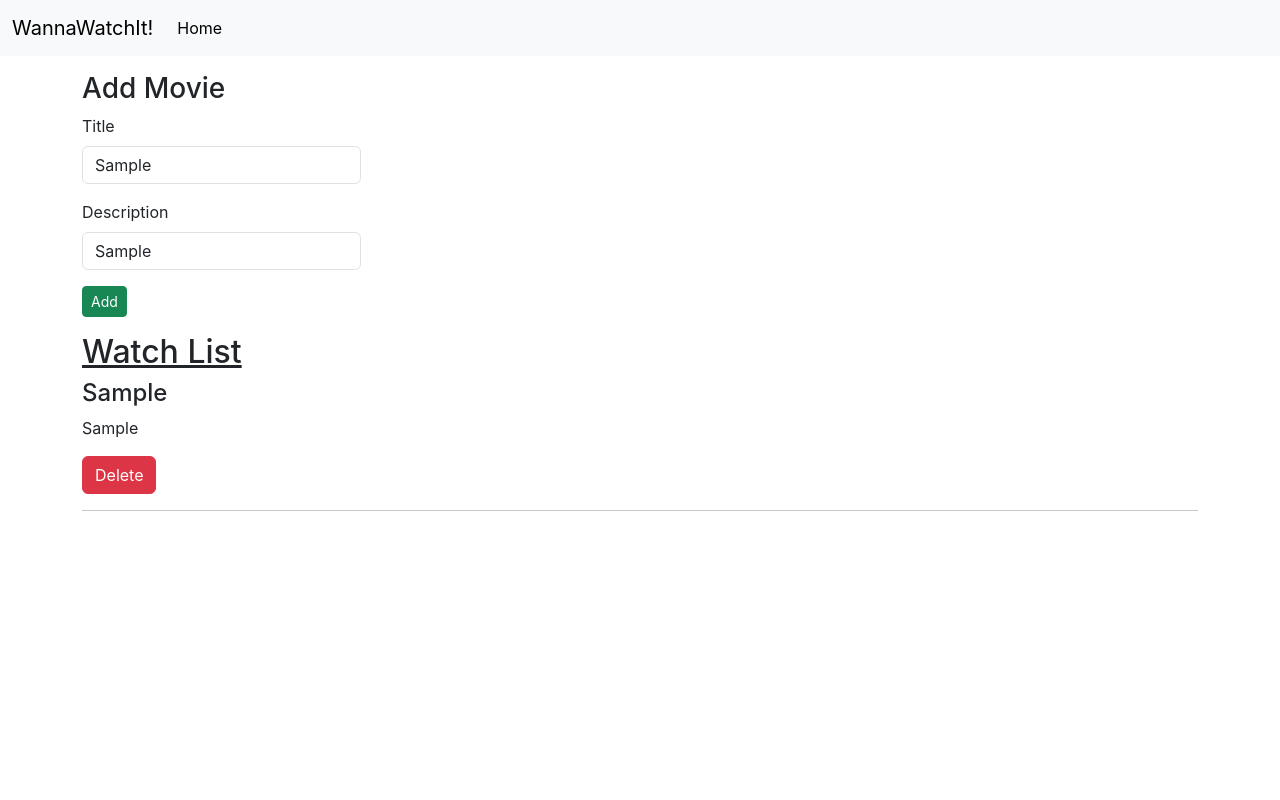
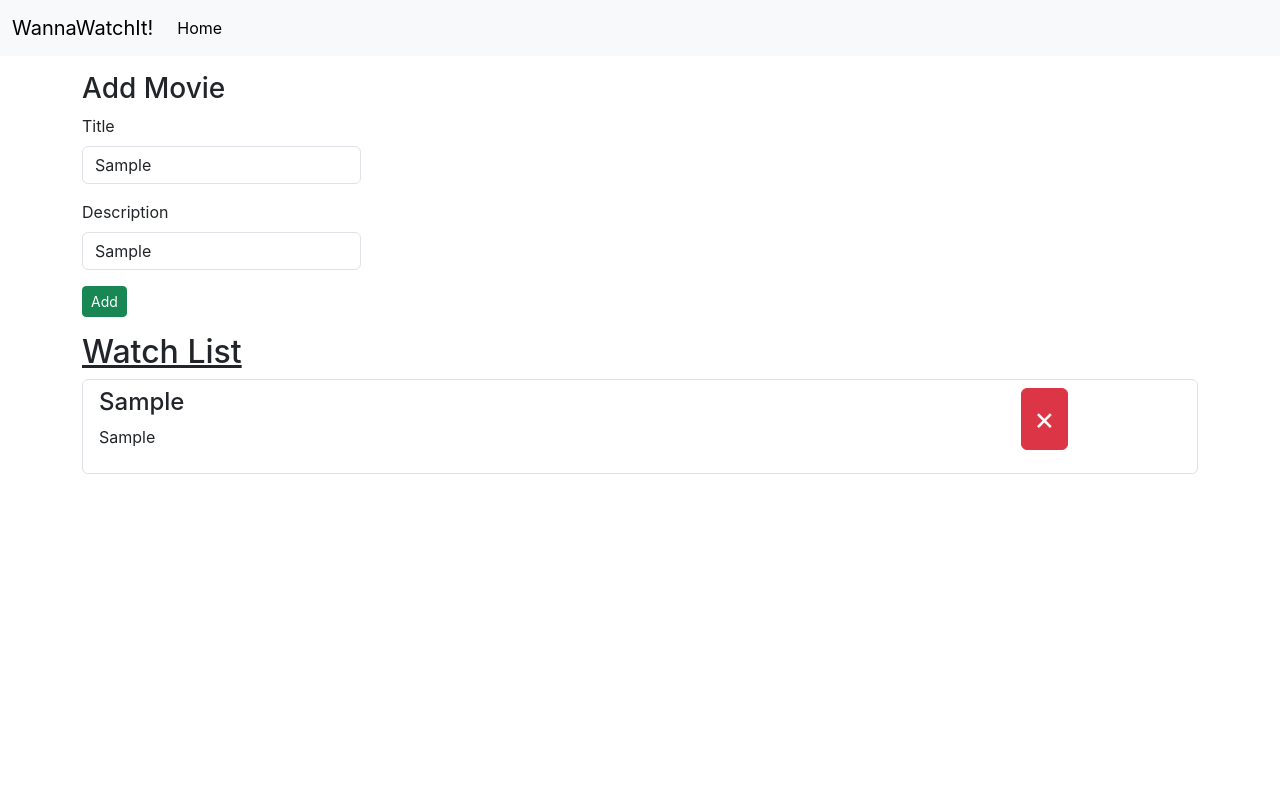
Before and after one commit to VedantUpadhyay/WannaWatchIt, a React (Create React App) app: page / in a window 1280 px wide. Both pictures are taken after typing "Sample", "Sample" into the empty fields and a click on the button "Add". Shown: the top 800 px of the page. Built offline with nearby package versions, Linux system fonts and the light colour scheme.

Commit message:
Wrapped list with LI & repositioned delete btn

```diff
--- a/src/MyComponents/Movie.js
+++ b/src/MyComponents/Movie.js
@@ -1,15 +1,24 @@
-import React from 'react'
+import React from "react";
 
-export default function Movie({movie, onDelete}) {
+export default function Movie({ movie, onDelete }) {
+  let closeBtn = {
+    fontSize: "2rem",
+  };
+
   return (
     <>
-      <div key={movie.id}>
-        <h4>
-          {movie.title}
-        </h4>
-        <p>{movie.desc}</p>
-        <button className="btn btn-danger" onClick={() => onDelete(movie)}>Delete</button>
+      <div className="row" key={movie.id}>
+        <div className="col-md-10">
+          <h4>{movie.title}</h4>
+          <p>{movie.desc}</p>
+        </div>
+        <div className="col-md-2">
+          <button style={closeBtn} className="btn btn-danger close" aria-label="Close" onClick={() => onDelete(movie)}>
+            <span aria-hidden="true">&times;</span>
+          </button>
+          {/* Add drop-down here */}
+        </div>
       </div>
     </>
-  )
+  );
 }
--- a/src/MyComponents/MovieList.js
+++ b/src/MyComponents/MovieList.js
@@ -1,38 +1,43 @@
-import React from 'react'
-import PropTypes from 'prop-types'
-import Movie from './Movie'
-
+import React from "react";
+import PropTypes from "prop-types";
+import Movie from "./Movie";
 
 export default function MovieList(props) {
   let movieListContainer = {
-    minHeight: '85vh'
+    minHeight: "85vh",
   };
 
   let textUnderline = {
-    textDecoration: 'underline'
+    textDecoration: "underline",
   };
 
   return (
-    <div className='container my-3' style={movieListContainer}>
+    <div className="container my-3" style={movieListContainer}>
       <h2 style={textUnderline}>Watch List</h2>
-      {props.movieList && props.movieList.length > 0 ? props.movieList.map((movie) => {
-          return (
-            <React.Fragment key={movie.id}>
-              <Movie movie={movie} onDelete={props.onDelete} />
-              <hr />
-            </React.Fragment>
-          );
-        }):
+      <ul className="list-group">
+        {props.movieList && props.movieList.length > 0 ? (
+          props.movieList.map((movie) => {
+            return (
+              <li className="list-group-item" key={movie.id}>
+                <Movie movie={movie} onDelete={props.onDelete} />
+              </li>
+            );
+          })
+        ) : (
           <>
-          <h5>Add MOVIE NOW! <span role="img" description="smiley ecnouragement" aria-label="">😄</span></h5>
+            <h5>
+              Add MOVIE NOW!{" "}
+              <span role="img" description="smiley ecnouragement" aria-label="">
+                😄
+              </span>
+            </h5>
           </>
-      }
+        )}
+      </ul>
     </div>
-  )
-
+  );
 }
 
-
 MovieList.propTypes = {
-  MovieList: PropTypes.array
-}
+  MovieList: PropTypes.array,
+};
```
